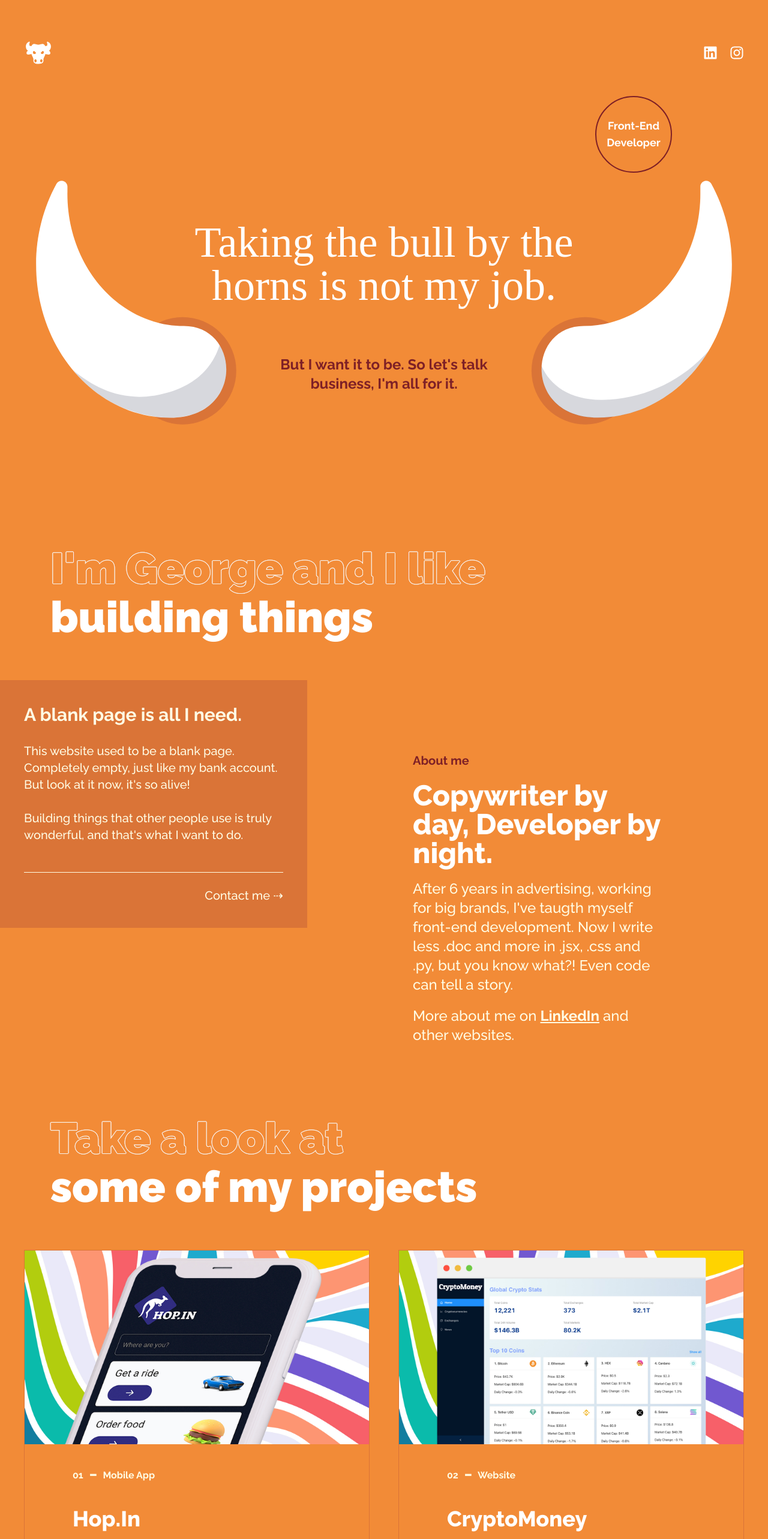
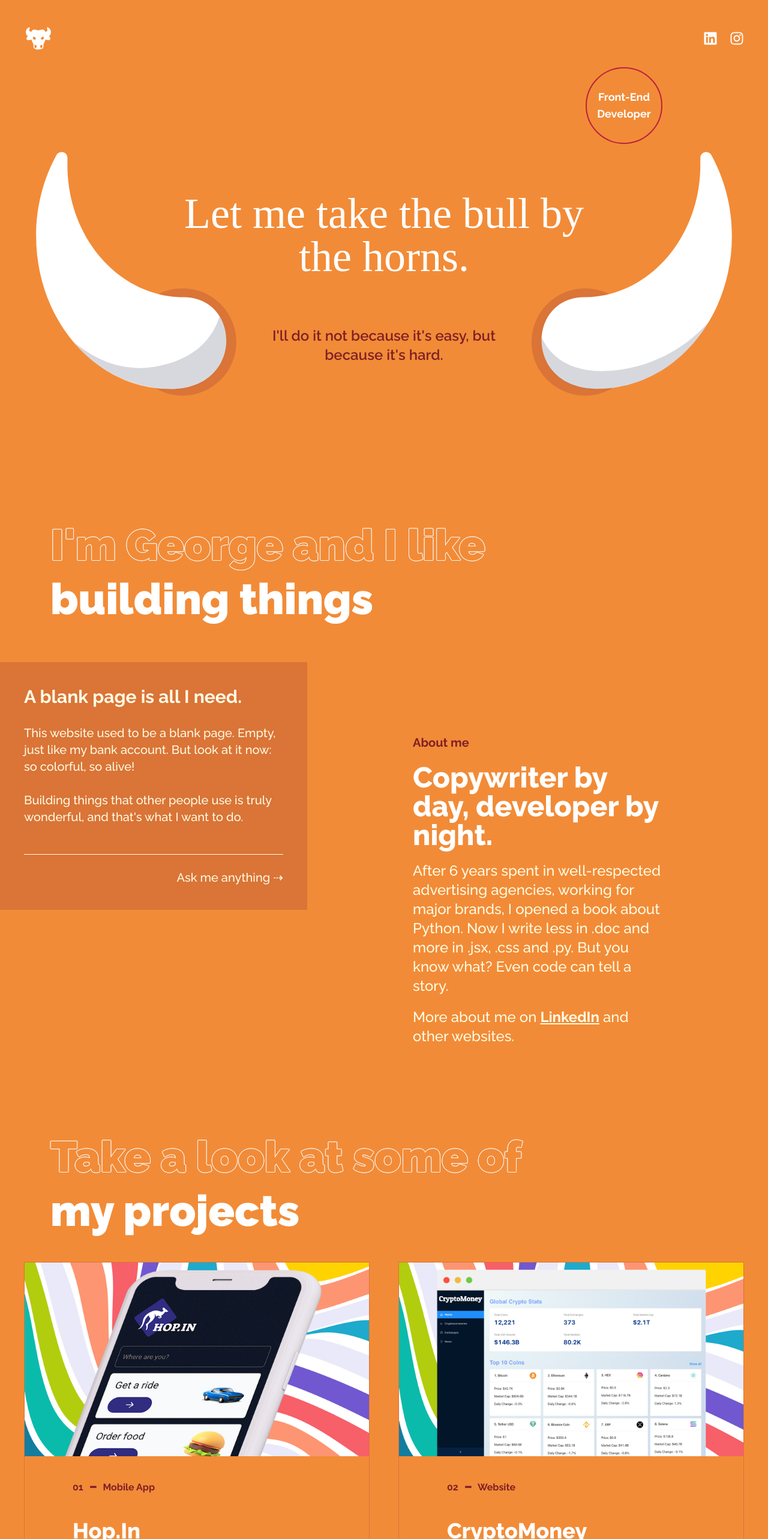
Before and after one commit to pftmcltr/Portfolio, a React (Create React App) app: page / in a window 1280 px wide. Shown: the top 2566 px of the page at 60% size. Built offline with nearby package versions, Linux system fonts and the light colour scheme; a web font is replaced by a local one.

Commit message:
I don't even know, dude

```diff
--- a/public/index.html
+++ b/public/index.html
@@ -27,7 +27,7 @@
       rel="stylesheet"
     />
 
-    <title>React App</title>
+    <title>George Bucurescu - Front-End Dev</title>
   </head>
   <body>
     <noscript>You need to enable JavaScript to run this app.</noscript>
--- a/src/App.css
+++ b/src/App.css
@@ -1,12 +1,14 @@
 .bull-head {
   height: 3rem;
   width: 3rem;
+  z-index: -2;
 }
 
 .bull-stream {
+  z-index: -1;
   position: absolute;
   opacity: 0;
-  top: 6rem;
+  top: 4.5rem;
   left: 2.75rem;
   height: 2.5rem;
   width: 2.5rem;
@@ -24,11 +26,11 @@
   font-family: "Raleway", sans-serif;
 }
 
-.circle-text {
+.front-end-badge {
   position: absolute;
-  top: 10rem;
+  top: 3rem;
   left: auto;
-  right: 10rem;
+  right: 11rem;
 }
 
 .outlined {
@@ -54,3 +56,10 @@
   color: #7e2026;
   transition-delay: 0.1s;
 }
+
+.bull-skills {
+  z-index: 1;
+}
+.skills-bg {
+  z-index: 0;
+}
--- a/src/App.js
+++ b/src/App.js
@@ -10,7 +10,7 @@ import {
 
 function App() {
   return (
-    <div>
+    <div className="bg-orange">
       <Header />
       <HomePage />
       <AboutMe />
--- a/src/components/AboutMe.jsx
+++ b/src/components/AboutMe.jsx
@@ -2,10 +2,10 @@ import React from "react";
 
 const AboutMe = () => {
   return (
-    <div className="bg-orange">
+    <div className="bg-orange mt-5 lg:mt-0">
       {/* Title */}
       <div className="px-5 pb-5 text-6xl md:text-7xl text-center md:text-left text-orange max-w-6xl mx-auto font-black section-title">
-        <p className="outlined"> I'm George and I like</p>
+        <p className="outlined leading-tight">I'm George and I like</p>
         <p className="text-white leading-tight">building things</p>
       </div>
       {/* Content */}
@@ -15,8 +15,8 @@ const AboutMe = () => {
             <p className="font-bold text-3xl">A blank page is all I need.</p>
             <p className="font-medium text-xl">
               <br />
-              This website used to be a blank page. Completely empty, just like
-              my bank account. But look at it now, it's so alive! <br />
+              This website used to be a blank page. Empty, just like my bank
+              account. But look at it now: so colorful, so alive! <br />
               <br />
               Building things that other people use is truly wonderful, and
               that's what I want to do.
@@ -25,23 +25,22 @@ const AboutMe = () => {
             <br />
             <hr />
             <br />
-
             <p className="font-medium text-right text-xl contact-text">
-              Contact me ⇢
+              Ask me anything ⇢
             </p>
           </div>
         </div>
         <div className="p-10 mt-5 lg:mt-10 lg:px-24 xl:px-44 lg:py-20">
           <p className="text-left text-red-dark font-bold text-xl">About me</p>
-          <p className="text-white text-4xl xl:text-5xl font-extrabold my-5">
-            Copywriter by day, Developer by night.
+          <p className="text-white text-4xl xl:text-5xl font-extrabold my-5 leading-tight">
+            Copywriter by day, developer by night.
           </p>
           <div className="text-2xl text-orange-light font-medium">
             <p>
-              After 6 years in advertising, working for big brands, I've taugth
-              myself front-end development. Now I write less .doc and more in
-              .jsx, .css and .py, but you know what?! Even code can tell a
-              story.
+              After 6 years spent in well-respected advertising agencies,
+              working for major brands, I opened a book about Python. Now I
+              write less in .doc and more in .jsx, .css and .py. But you know
+              what? Even code can tell a story.
             </p>
             <p className="mt-5">
               More about me on&nbsp;
--- a/src/components/Header.jsx
+++ b/src/components/Header.jsx
@@ -6,7 +6,7 @@ import { IconContext } from "react-icons/";
 
 const Header = () => {
   return (
-    <div className="pt-16 px-10 bg-orange">
+    <div className="p-10 pb-0 -mt-16 z-10 bg-transparent w-full fixed">
       <div className="flex justify-between">
         <div className="home-button-container">
           <BullHead className="bull-head" />
--- a/src/components/HomePage.jsx
+++ b/src/components/HomePage.jsx
@@ -1,29 +1,25 @@
 import React from "react";
 import horns from "../images/horns-bg.svg";
-// import { FaChevronDown } from "react-icons/fa";
 
 const HomePage = () => {
   return (
-    <>
-      {/* Main container */}
     <div
-        className="bg-orange bg-top md:bg-center bg-no-repeat bg-local"
+      className="relative mt-16 bg-orange bg-top md:bg-center bg-no-repeat bg-local"
       style={{ backgroundImage: `url(${horns})` }}
     >
-        <div className="rounded-full hidden border-2 border-red-dark text-center h-32 w-32 circle-text xl:flex flex-col justify-center items-center">
+      <div className="rounded-full border-2 border-red text-center h-32 w-32 front-end-badge hidden xl:flex justify-center items-center">
         <p className="text-white text-lg font-bold">Front-End Developer</p>
       </div>
-        <div className="flex p-5 gap-8 md:gap-20 flex-col justify-center items-center text-center h-screen">
+      <div className="flex p-5 gap-8 md:gap-18 lg:gap-20 flex-col justify-center items-center text-center h-screen">
         <div className="h-44 sm:h-80 md:hidden"></div>
-          <p className="text-6xl lg:text-7xl main-title text-white md:max-w-xl lg:max-w-3xl ">
-            Taking the bull by the horns is not my job.
+        <p className="text-6xl lg:text-7xl main-title text-white md:max-w-xl lg:max-w-3xl leading-tight">
+          Let me take the bull by the horns.
         </p>
-          <p className="md:max-w-xs lg:max-w-sm text-2xl font-bold main-subtitle text-red-dark">
-            But I want it to be. So let's talk business, I'm all for it.
+        <p className="max-w-lg md:max-w-xs lg:max-w-md text-2xl font-semibold main-subtitle text-red-dark">
+          I'll do it not because it's easy, but because it's hard.
         </p>
       </div>
     </div>
-    </>
   );
 };
 
--- a/src/components/Projects.jsx
+++ b/src/components/Projects.jsx
@@ -6,16 +6,18 @@ import aimdb from "../images/aimdb.jpg";
 const Projects = () => {
   return (
     <div className="bg-orange">
-      <div className="px-5 pb-5 text-6xl md:text-7xl text-center md:text-left text-orange max-w-6xl mx-auto font-black section-title">
-        <p className="outlined">Take a look at</p>
-        <p className="text-white leading-tight">some of my projects</p>
+      <div className="px-5 mt-5 text-6xl md:text-7xl text-center md:text-left text-orange max-w-6xl mx-auto font-black section-title">
+        <p className="outlined leading-tight">Take a look at some of</p>
+        <p className="text-white leading-tight">my projects</p>
       </div>
+
+      {/* HOPIN */}
       <div className="flex justify-center flex-wrap gap-12 py-10 px-10">
         <div className="flex flex-wrap justify-center gap-12">
-          <div className="border border-orange-dark bg-orange hover:bg-opacity-20 hover:bg-orange-dark duration-300 max-w-3xl xl:max-w-xl project-container">
+          <div className="border border-orange-dark bg-orange hover:shadow-md duration-300 max-w-3xl xl:max-w-xl project-container">
             <img src={hopin} alt="hopin" />
             <div className="py-10 md:px-20 px-5">
-              <p className="text-orange-light font-bold">
+              <p className="text-red-dark font-bold">
                 01 &nbsp;&nbsp;━&nbsp;&nbsp; Mobile App
               </p>
               <p className="text-white text-4xl font-extrabold my-10">Hop.In</p>
@@ -43,10 +45,12 @@ const Projects = () => {
               </div>
             </div>
           </div>
-          <div className="border border-orange-dark bg-orange hover:bg-opacity-20 hover:bg-orange-dark duration-300 max-w-3xl xl:max-w-xl project-container">
+
+          {/* CRYPTOMONEY */}
+          <div className="border border-orange-dark bg-orange  hover:shadow-md  duration-300 max-w-3xl xl:max-w-xl project-container">
             <img src={crypto} alt="cryptomoney cover" />
             <div className="py-10 md:px-20 px-5">
-              <p className="text-orange-light font-bold">
+              <p className="text-red-dark font-bold">
                 02 &nbsp;&nbsp;━&nbsp;&nbsp; Website
               </p>
               <p className="text-white text-4xl font-extrabold my-10">
@@ -76,14 +80,16 @@ const Projects = () => {
             </div>
           </div>
         </div>
-        <div className="relative border border-orange-dark bg-orange  hover:bg-opacity-20 hover:bg-orange-dark duration-300 project-container max-w-3xl xl:max-w-3xl">
+
+        {/* AIMBD */}
+        <div className="relative border border-orange-dark bg-orange   hover:shadow-md  duration-300 project-container max-w-3xl xl:max-w-3xl">
           <img src={aimdb} alt="aimdb" />
           <div className="absolute hidden lg:flex justify-center items-center text-center text-xl xl:text-md font-bold text-white top-12 lg:-left-16 bg-red rounded-full h-32 w-32 shadow-lg">
             Latest project
           </div>
           <div className="py-10 md:px-20 px-5">
-            <p className="text-orange-light font-bold">
-              02 &nbsp;&nbsp;━&nbsp;&nbsp; Website
+            <p className="text-red-dark font-bold">
+              03 &nbsp;&nbsp;━&nbsp;&nbsp; Website
             </p>
             <p className="text-white text-4xl font-extrabold my-10">A.I.MDb</p>
             <p className="text-orange-light text-xl font-medium">
--- a/src/components/Skills.jsx
+++ b/src/components/Skills.jsx
@@ -3,14 +3,18 @@ import bull from "../images/skills.svg";
 
 const Skills = () => {
   return (
-    <div className="bg-orange pt-20">
-      <div className="px-5 text-6xl md:text-7xl text-center md:text-right text-orange max-w-6xl mx-auto font-black section-title">
-        <p className="outlined">Talking about</p>
-        <p className="text-white leading-tight">my skills</p>
+    <div className="bg-orange">
+      <div className="bg-orange px-5 mt-16 text-6xl md:text-7xl text-center md:text-right text-orange max-w-6xl mx-auto font-black section-title">
+        <p className="outlined leading-tight">And some of my</p>
+        <p className="text-white leading-tight">coding skills</p>
       </div>
       <div className="relative flex flex-wrap justify-center ">
-        <img src={bull} className="xs:max-w-4xl lg:max-w-6xl z-20" alt="bull" />
-        <div className="absolute hidden md:flex  z-10 top-0 left-14 items-center justify-center ">
+        <img
+          src={bull}
+          className="xs:max-w-4xl lg:max-w-6xl bull-skills"
+          alt="bull"
+        />
+        <div className="absolute skills-bg hidden md:flex top-0 left-14 items-center justify-center ">
           <p className="text-orange-dark p-5 text-left text-7xl lg:text-8xl font-black">
             REACT AND
             <br />
```
Also changed, not shown: src/images/bull-steam-white.svg. Lines whose indentation alone changed are shown as unchanged.
